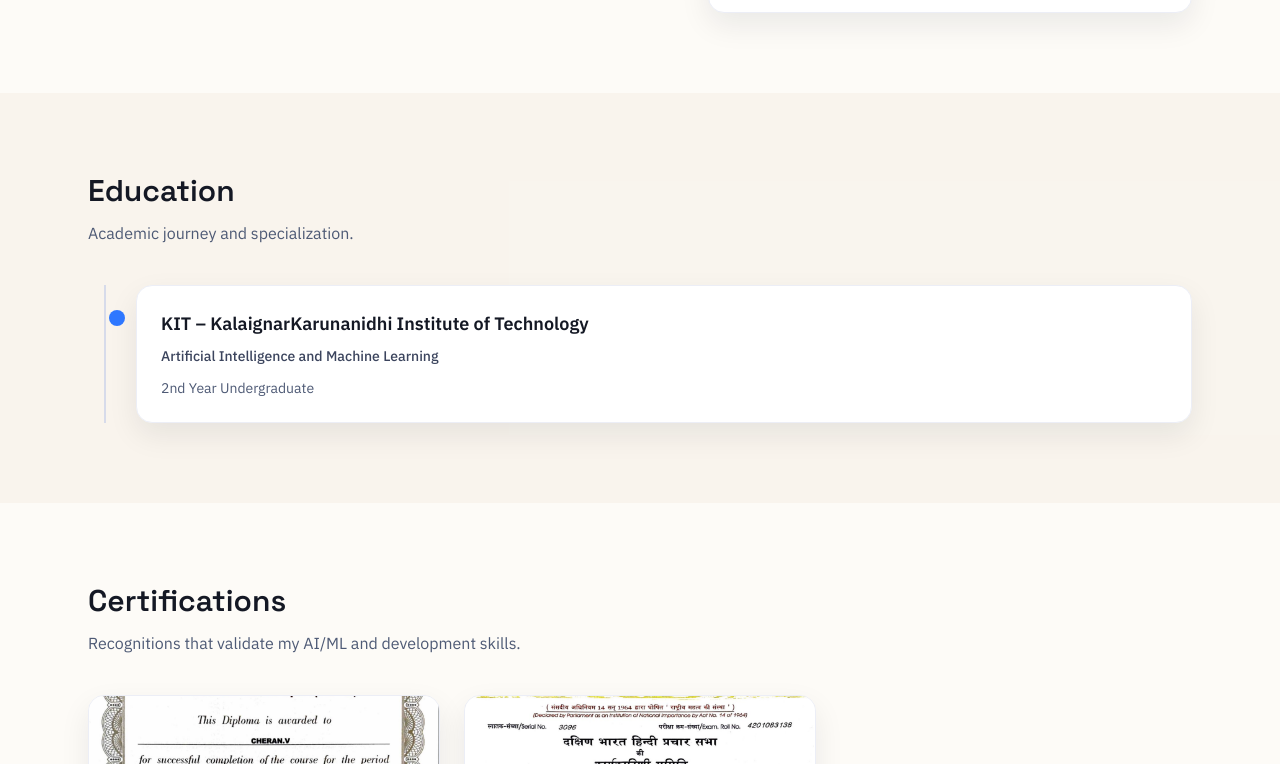
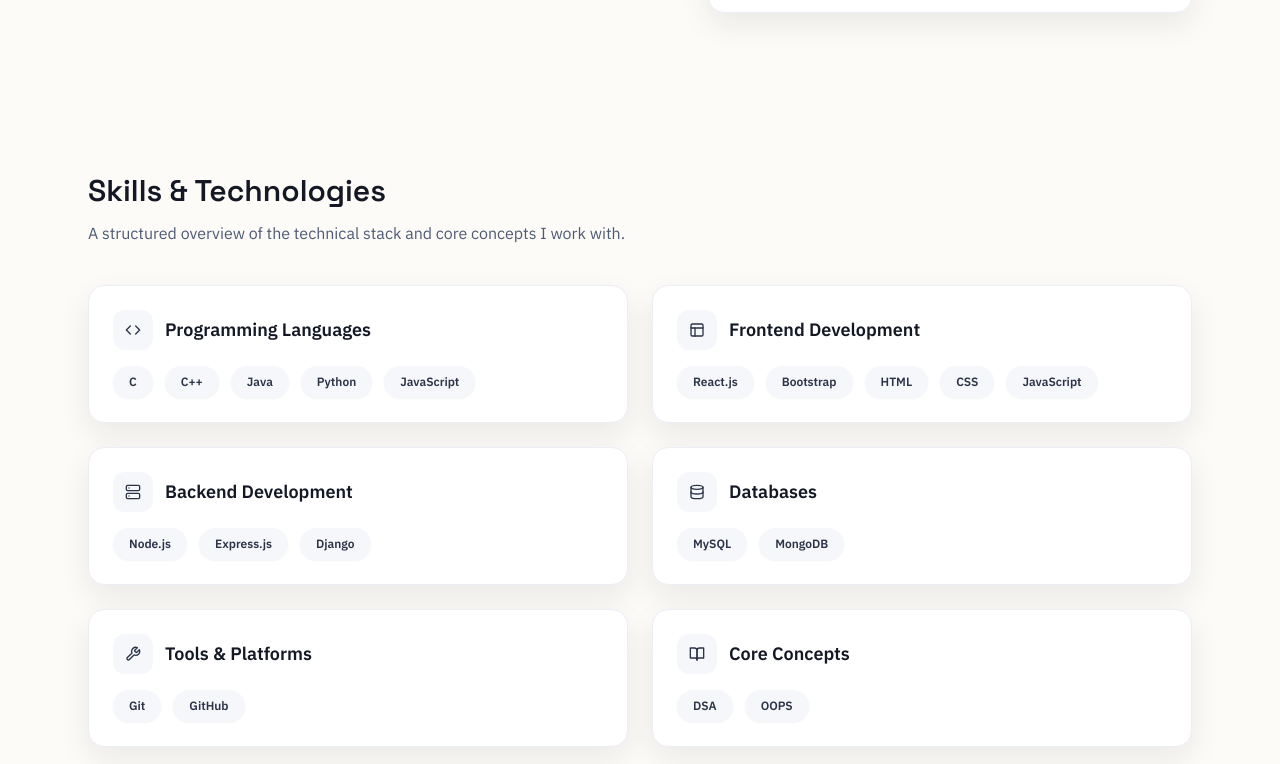
Before and after one commit to CheranV-013/Portfolio, a React (Vite) app: page / in a window 1280 px wide. Shown: the part 836-1600 px from the top of the page. Built offline with nearby package versions, Linux system fonts and the light colour scheme.

Commit message:
updated skills

```diff
--- a/src/App.jsx
+++ b/src/App.jsx
@@ -1,6 +1,7 @@
 import Navbar from './components/Navbar.jsx'
 import Hero from './components/Hero.jsx'
 import About from './components/About.jsx'
+import Skills from './components/Skills.jsx'
 import Education from './components/Education.jsx'
 import Certifications from './components/Certifications.jsx'
 import Achievements from './components/Achievements.jsx'
@@ -15,6 +16,7 @@
       <main>
         <Hero />
         <About />
+        <Skills />
         <Education />
         <Certifications />
         <Achievements />
--- /dev/null
+++ b/src/components/Skills.jsx
@@ -0,0 +1,66 @@
+import {
+  FiCode,
+  FiLayout,
+  FiServer,
+  FiDatabase,
+  FiTool,
+  FiBookOpen
+} from 'react-icons/fi'
+
+const skills = {
+  'Programming Languages': ['C', 'C++', 'Java', 'Python', 'JavaScript'],
+  'Frontend Development': ['React.js', 'Bootstrap', 'HTML', 'CSS', 'JavaScript'],
+  'Backend Development': ['Node.js', 'Express.js', 'Django'],
+  Databases: ['MySQL', 'MongoDB'],
+  'Tools & Platforms': ['Git', 'GitHub'],
+  'Core Concepts': ['DSA', 'OOPS']
+}
+
+const categoryIcons = {
+  'Programming Languages': FiCode,
+  'Frontend Development': FiLayout,
+  'Backend Development': FiServer,
+  Databases: FiDatabase,
+  'Tools & Platforms': FiTool,
+  'Core Concepts': FiBookOpen
+}
+
+const Skills = () => {
+  return (
+    <section id="skills" className="section">
+      <div className="mx-auto max-w-6xl px-4 md:px-6">
+        <div className="animate-fadeUp">
+          <h2 className="section-title">Skills & Technologies</h2>
+          <p className="section-subtitle">
+            A structured overview of the technical stack and core concepts I work with.
+          </p>
+        </div>
+
+        <div className="mt-10 grid gap-6 md:grid-cols-2">
+          {Object.entries(skills).map(([category, items]) => {
+            const Icon = categoryIcons[category]
+            return (
+              <div key={category} className="card p-6">
+                <div className="flex items-center gap-3">
+                  <span className="flex h-10 w-10 items-center justify-center rounded-xl bg-ink-50 text-ink-700">
+                    <Icon />
+                  </span>
+                  <h3 className="text-lg font-semibold text-ink-900">{category}</h3>
+                </div>
+                <div className="mt-4 flex flex-wrap gap-3">
+                  {items.map((skill) => (
+                    <span key={skill} className="badge">
+                      {skill}
+                    </span>
+                  ))}
+                </div>
+              </div>
+            )
+          })}
+        </div>
+      </div>
+    </section>
+  )
+}
+
+export default Skills
--- a/src/index.css
+++ b/src/index.css
@@ -30,6 +30,10 @@
   @apply rounded-2xl bg-white shadow-card border border-ink-100 transition duration-300 hover:-translate-y-1 hover:shadow-soft;
 }
 
+.badge {
+  @apply rounded-full bg-ink-50 px-4 py-2 text-xs font-semibold text-ink-700 shadow-sm transition duration-200 hover:-translate-y-0.5 hover:shadow-md;
+}
+
 .glass {
   background: linear-gradient(140deg, rgba(255, 255, 255, 0.9), rgba(247, 241, 232, 0.8));
   border: 1px solid rgba(214, 220, 230, 0.6);
```
